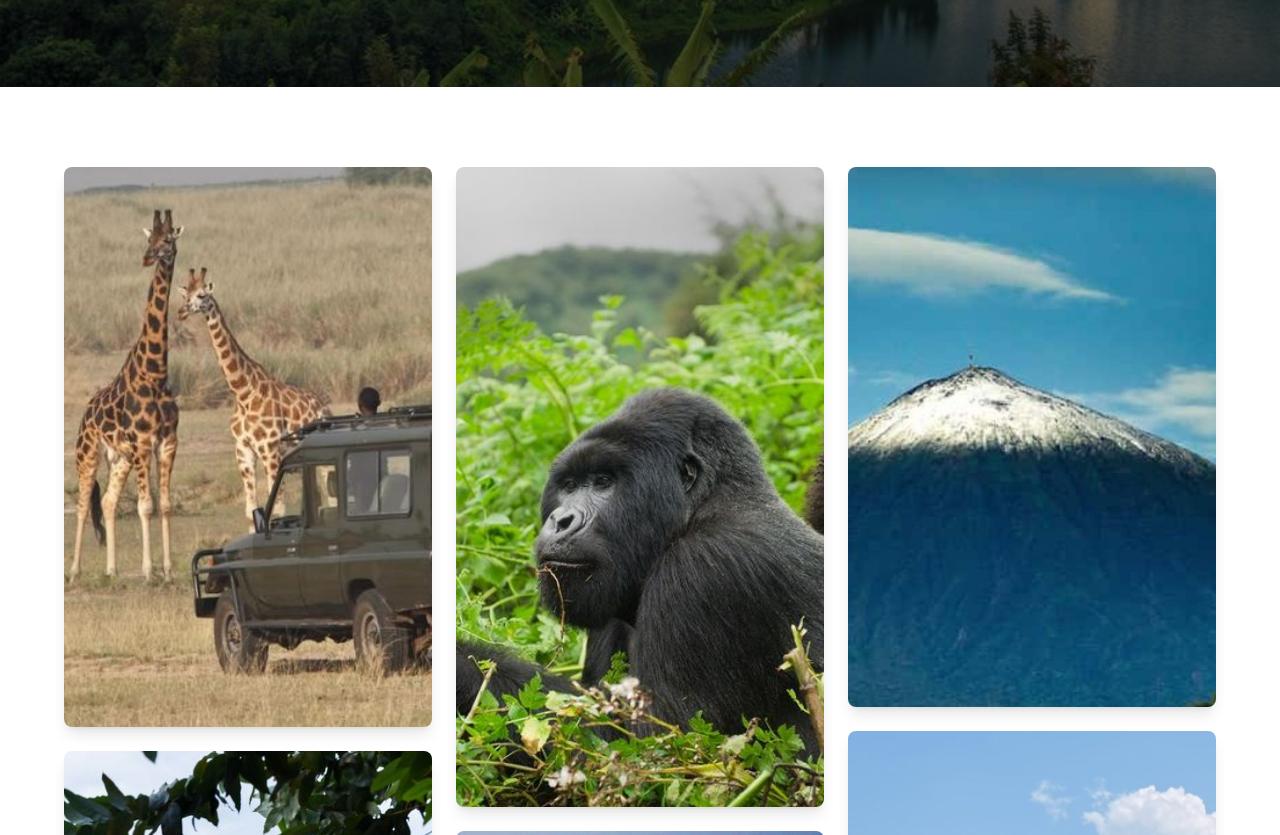
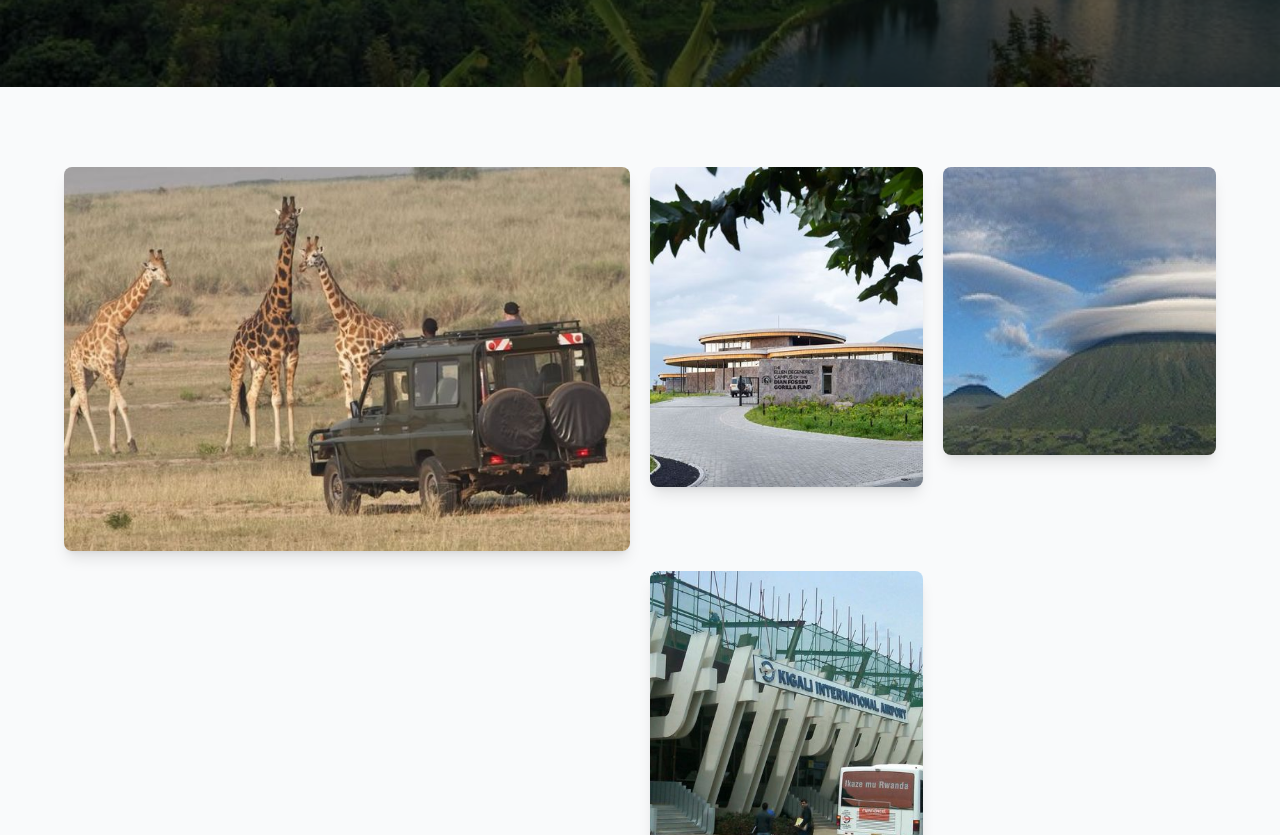
Before and after one commit to SHEMA-YVAN/TEMBERURWANDA, a Vue app: page /photos in a window 1280 px wide. Shown: the part 625-1460 px from the top of the page. Built offline with nearby package versions, Linux system fonts and the light colour scheme.

Commit message:
Polish gallery and hero slideshows

```diff
--- a/src/Views/Contact.vue
+++ b/src/Views/Contact.vue
@@ -1,14 +1,33 @@
 <script setup>
+import { ref, onMounted, onUnmounted } from "vue"
 import { state, t } from "../i18n"
+import contactHero1 from "../Assets/Image/gisozi.jpg"
+import contactHero2 from "../Assets/Image/inema.jpg"
+import contactHero3 from "../Assets/Image/mount.jpg"
+
+const contactHeroImages = [contactHero1, contactHero2, contactHero3]
+const currentHeroImage = ref(0)
+let heroTimer
+
+onMounted(() => {
+  heroTimer = setInterval(() => {
+    currentHeroImage.value =
+      (currentHeroImage.value + 1) % contactHeroImages.length
+  }, 3000)
+})
+
+onUnmounted(() => {
+  clearInterval(heroTimer)
+})
 </script>
 
 <template>
 
 <!-- HERO -->
-<section class="relative h-96 md:h-[640px] flex items-center justify-center text-white overflow-hidden">
+<section class="relative h-96 md:h-160 flex items-center justify-center text-white overflow-hidden">
 
   <img
-    src="/src/Assets/Image/about1.jpg"
+    :src="contactHeroImages[currentHeroImage]"
     class="absolute inset-0 w-full h-full object-cover object-center"
   />
 
--- a/src/Views/Eastern.vue
+++ b/src/Views/Eastern.vue
@@ -5,7 +5,7 @@ import { state, t } from "../i18n"
 <template>
 
 <!-- HERO -->
-<section class="relative h-96 md:h-[640px] flex items-center justify-center text-white overflow-hidden">
+<section class="relative h-96 md:h-160 flex items-center justify-center text-white overflow-hidden">
 
   <img
     src="/src/Assets/Image/akagera.jpg"
--- a/src/Views/Kigali.vue
+++ b/src/Views/Kigali.vue
@@ -5,7 +5,7 @@ import { state, t } from "../i18n"
 <template>
 
 <!-- HERO -->
-<section class="relative h-96 md:h-[640px] flex items-center justify-center text-white overflow-hidden">
+<section class="relative h-96 md:h-160 flex items-center justify-center text-white overflow-hidden">
 
   <img
     src="/src/Assets/Image/kigali.jpg"
--- a/src/Views/Northern.vue
+++ b/src/Views/Northern.vue
@@ -5,7 +5,7 @@ import { state, t } from "../i18n"
 <template>
 
 <!-- HERO -->
-<section class="relative h-96 md:h-[640px] flex items-center justify-center text-white overflow-hidden">
+<section class="relative h-96 md:h-160 flex items-center justify-center text-white overflow-hidden">
 
   <img
     src="/src/Assets/Image/virunga.jpg"
--- a/src/Views/Services.vue
+++ b/src/Views/Services.vue
@@ -1,15 +1,34 @@
 <script setup>
+import { ref, onMounted, onUnmounted } from "vue"
 import { state, t } from "../i18n"
 import { RouterLink } from "vue-router"
+import serviceHero1 from "../Assets/Image/virunga.jpg"
+import serviceHero2 from "../Assets/Image/akagera.jpg"
+import serviceHero3 from "../Assets/Image/nyungwe.jpg"
+
+const serviceHeroImages = [serviceHero1, serviceHero2, serviceHero3]
+const currentHeroImage = ref(0)
+let heroTimer
+
+onMounted(() => {
+  heroTimer = setInterval(() => {
+    currentHeroImage.value =
+      (currentHeroImage.value + 1) % serviceHeroImages.length
+  }, 3000)
+})
+
+onUnmounted(() => {
+  clearInterval(heroTimer)
+})
 </script>
 
 <template>
 
 <!-- HERO -->
-<section class="relative h-96 md:h-[640px] flex items-center justify-center text-white overflow-hidden">
+<section class="relative h-96 md:h-160 flex items-center justify-center text-white overflow-hidden">
 
   <img
-    src="/src/Assets/Image/about1.jpg"
+    :src="serviceHeroImages[currentHeroImage]"
     class="absolute inset-0 w-full h-full object-cover object-center"
   />
 
--- a/src/Views/Southern.vue
+++ b/src/Views/Southern.vue
@@ -5,7 +5,7 @@ import { state, t } from "../i18n"
 <template>
 
 <!-- HERO -->
-<section class="relative h-96 md:h-[640px] flex items-center justify-center text-white overflow-hidden">
+<section class="relative h-96 md:h-160 flex items-center justify-center text-white overflow-hidden">
 
   <img
     src="/src/Assets/Image/nyungwe.jpg"
--- a/src/Views/Videos.vue
+++ b/src/Views/Videos.vue
@@ -6,7 +6,7 @@ import videoPoster from "../Assets/Image/about1.jpg"
 <template>
 
 <!-- HERO -->
-<section class="relative h-96 md:h-[640px] flex items-center justify-center text-white overflow-hidden">
+<section class="relative h-96 md:h-160 flex items-center justify-center text-white overflow-hidden">
 
   <img
     src="/src/Assets/Image/about1.jpg"
@@ -36,7 +36,7 @@ import videoPoster from "../Assets/Image/about1.jpg"
   <div class="rounded-2xl overflow-hidden shadow-2xl">
 
     <video
-      class="w-full h-[500px] object-cover"
+      class="w-full h-96 md:h-125 object-cover"
       autoplay
       muted
       loop
--- a/src/Views/Western.vue
+++ b/src/Views/Western.vue
@@ -5,7 +5,7 @@ import { state, t } from "../i18n"
 <template>
 
 <!-- HERO -->
-<section class="relative h-96 md:h-[640px] flex items-center justify-center text-white overflow-hidden">
+<section class="relative h-96 md:h-160 flex items-center justify-center text-white overflow-hidden">
 
   <img
     src="/src/Assets/Image/lake.jpg"
--- a/src/Views/about.vue
+++ b/src/Views/about.vue
@@ -26,7 +26,7 @@ onMounted(() => {
 
 <!-- HERO SECTION -->
 <section
-  class="relative h-96 md:h-[680px] bg-cover bg-center flex items-center justify-center text-white transition-all duration-1000"
+  class="relative h-96 md:h-170 bg-cover bg-center flex items-center justify-center text-white transition-all duration-1000"
   :style="{ backgroundImage: `url(${images[currentImage]})` }"
 >
 
--- a/src/Views/home.vue
+++ b/src/Views/home.vue
@@ -5,7 +5,7 @@ import heroPoster from "../Assets/Image/about1.jpg"
 
 <template>
 
-<section class="relative h-96 md:h-[680px] flex items-center justify-center text-white overflow-hidden">
+<section class="relative h-96 md:h-170 flex items-center justify-center text-white overflow-hidden">
 
   <!-- VIDEO -->
   <video
--- a/src/Views/photos.vue
+++ b/src/Views/photos.vue
@@ -17,13 +17,23 @@ const galleryImages = Object.entries(
       .replace(/[_-]+/g, " "),
   }))
 
-const galleryHeights = [560, 420, 720, 500, 640, 460, 780, 540, 680]
+const galleryTileClasses = [
+  "h-96 md:col-span-2 md:row-span-2",
+  "h-80",
+  "h-72",
+  "h-96",
+  "h-80 md:col-span-2",
+  "h-72",
+  "h-96 md:row-span-2",
+  "h-80",
+  "h-96 md:col-span-2",
+]
 </script>
 
 <template>
 
 <!-- HERO -->
-<section class="relative h-96 md:h-[640px] flex items-center justify-center text-white overflow-hidden">
+<section class="relative h-96 md:h-160 flex items-center justify-center text-white overflow-hidden">
 
   <img
     src="/src/Assets/Image/about1.jpg"
@@ -45,19 +55,28 @@ const galleryHeights = [560, 420, 720, 500, 640, 460, 780, 540, 680]
 </section>
 
 <!-- GALLERY GRID -->
-<section class="py-20 px-5 md:px-10 lg:px-16 bg-white">
+<section class="py-20 px-5 md:px-10 lg:px-16 bg-gray-50">
 
-  <div class="max-w-7xl mx-auto columns-1 md:columns-2 xl:columns-3 gap-6 space-y-6">
+  <div class="max-w-7xl mx-auto grid grid-cols-1 md:grid-cols-2 xl:grid-cols-4 auto-rows-fr gap-5">
 
-    <img
+    <figure
       v-for="(image, index) in galleryImages"
       :key="image.src"
-      :src="image.src"
-      :alt="image.alt"
-      class="w-full break-inside-avoid object-cover rounded-lg shadow-lg hover:scale-[1.015] transition duration-300"
-      :style="{ height: `${galleryHeights[index % galleryHeights.length]}px` }"
-      loading="lazy"
-    />
+      class="group relative overflow-hidden rounded-lg bg-white shadow-lg"
+      :class="galleryTileClasses[index % galleryTileClasses.length]"
+    >
+      <img
+        :src="image.src"
+        :alt="image.alt"
+        class="h-full w-full object-cover transition duration-500 group-hover:scale-105"
+        loading="lazy"
+      />
+      <div class="absolute inset-x-0 bottom-0 bg-gradient-to-t from-black/70 to-transparent p-5 opacity-0 transition duration-300 group-hover:opacity-100">
+        <figcaption class="text-sm font-semibold text-white line-clamp-2">
+          {{ image.alt }}
+        </figcaption>
+      </div>
+    </figure>
 
   </div>
 
```
